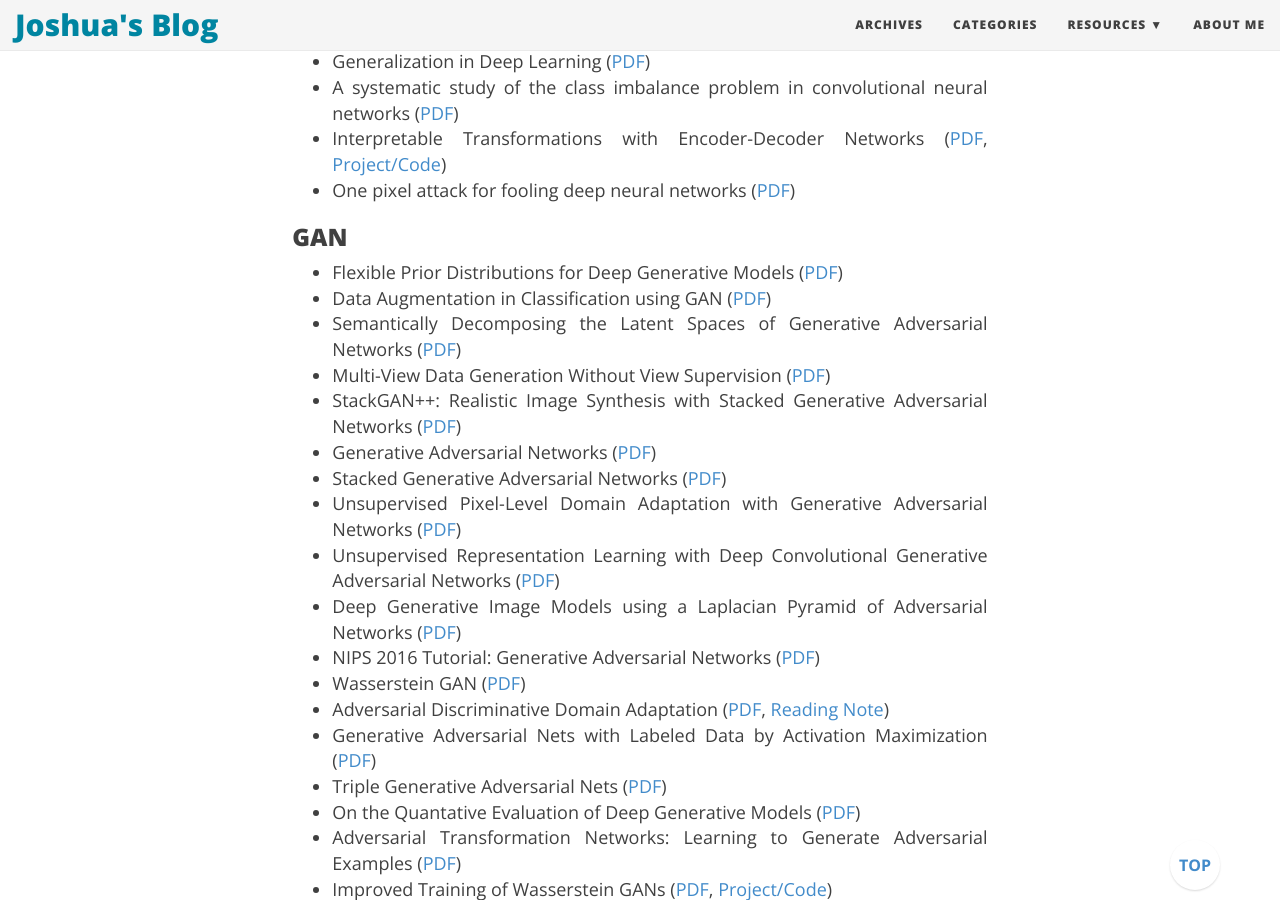
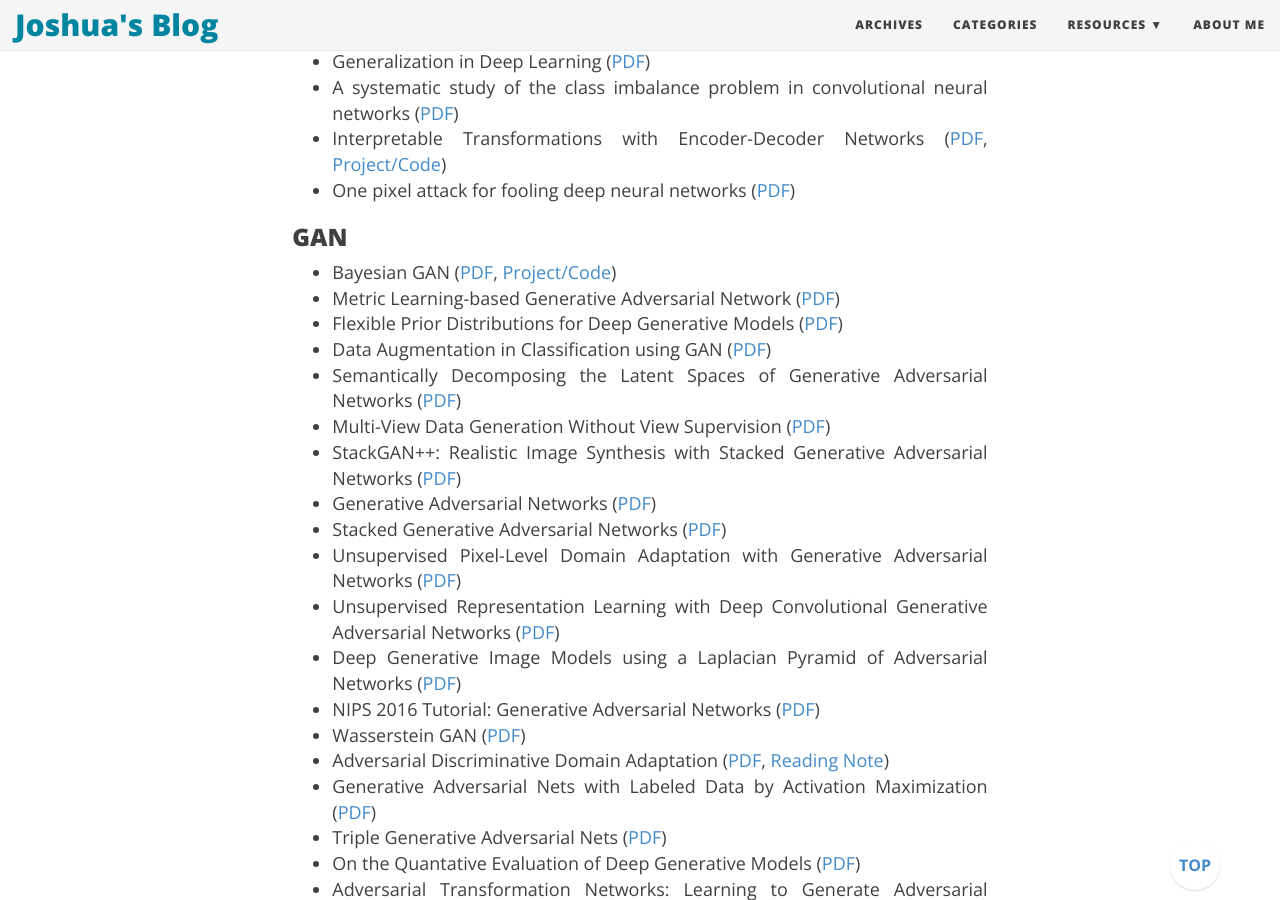
Before and after one commit to joshua19881228/joshua19881228.github.io, a Jekyll site: the page built from _posts/Computer_Vision/2016-08-25-my-jumble-of-computer-vision.md, in a window 1280 px wide and 900 px high, scrolled down 16319 px. Built offline with Jekyll 4.4.1, drawn with Linux system fonts in a browser that asks for light colours; nearby versions of some CDN libraries; comment, search, counter and statistics services are not loaded.

Commit message:
update post

```diff
--- a/_posts/Computer_Vision/2016-08-25-my-jumble-of-computer-vision.md
+++ b/_posts/Computer_Vision/2016-08-25-my-jumble-of-computer-vision.md
@@ -404,6 +404,8 @@ I am going to maintain this page to record a few things about computer vision th
 
 ### GAN ###
 
+* Bayesian GAN ([PDF](https://arxiv.org/abs/1705.09558), [Project/Code](https://github.com//andrewgordonwilson/bayesgan/))
+* Metric Learning-based Generative Adversarial Network ([PDF](https://arxiv.org/abs/1711.02792))
 * Flexible Prior Distributions for Deep Generative Models ([PDF](https://arxiv.org/abs/1710.11383))
 * Data Augmentation in Classification using GAN ([PDF](https://arxiv.org/abs/1711.00648))
 * Semantically Decomposing the Latent Spaces of Generative Adversarial Networks ([PDF](https://arxiv.org/abs/1705.07904))
```
